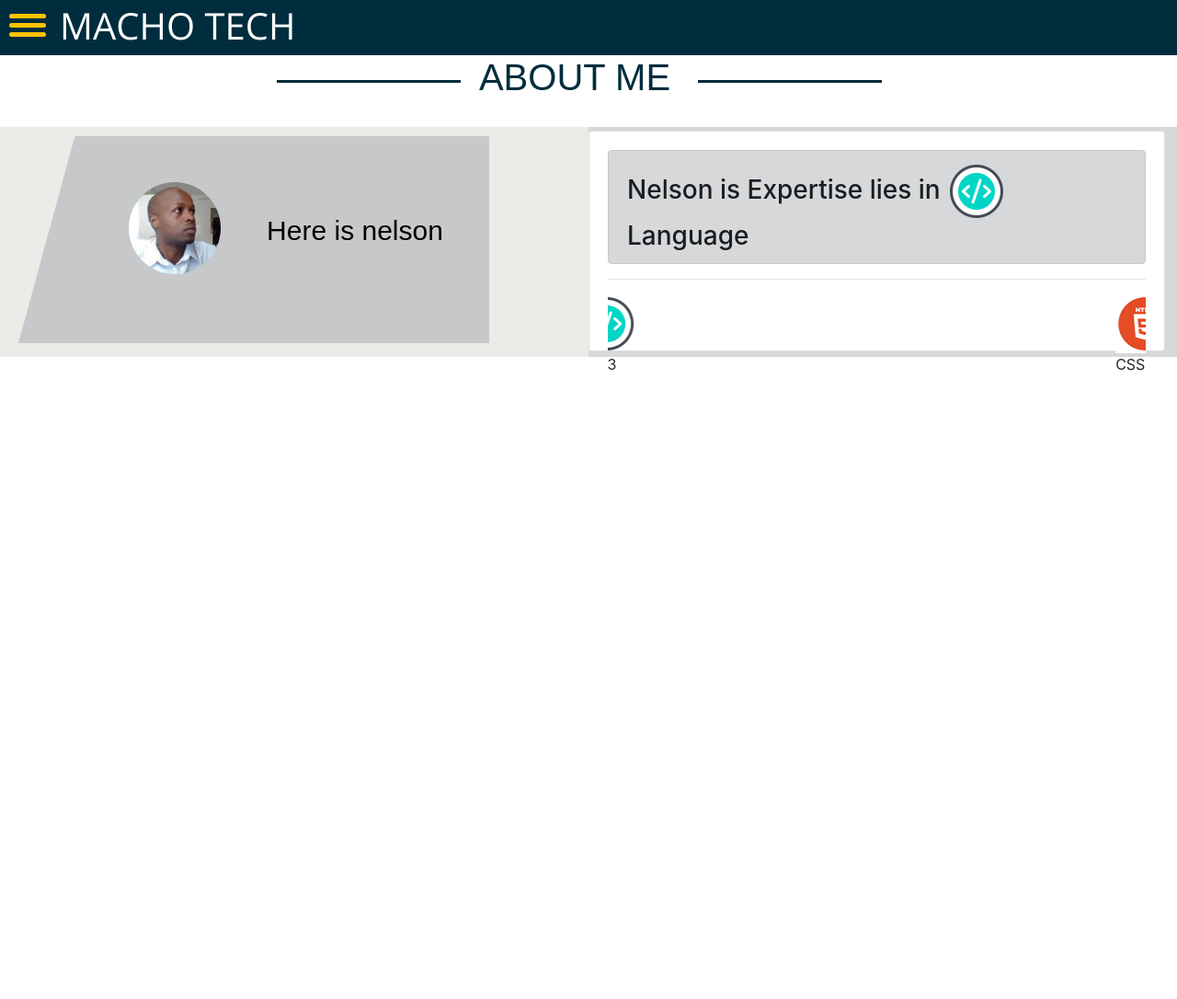
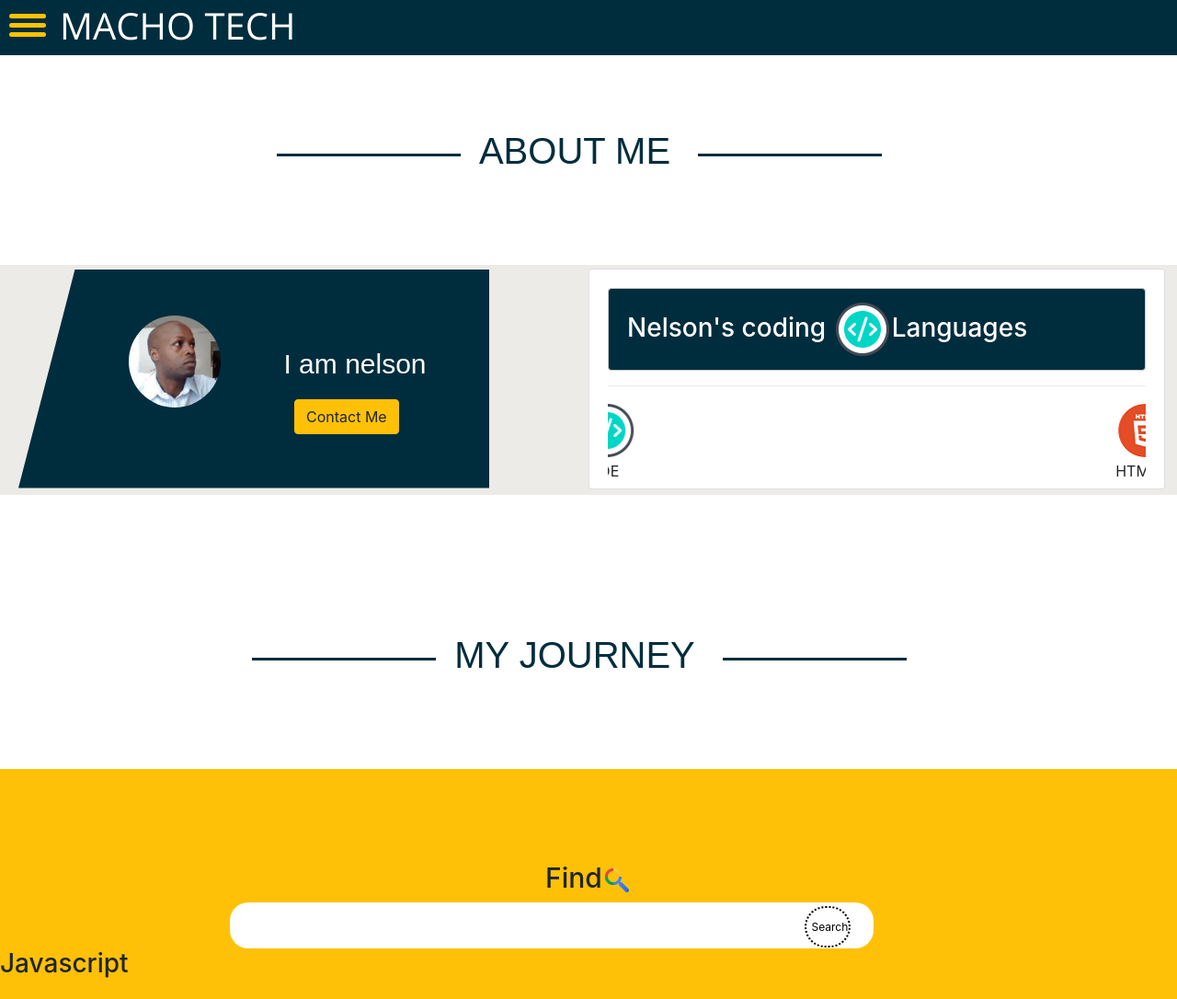
Before and after one commit to MachoTech/Nelson-Profile, a plain HTML site: page machoTech.html in a window 1280 px wide. Shown: the whole page at 92% size. Before the commit the page ends 800 px from the top, so only its background shows below. Drawn offline with nearby package versions, Linux system fonts and the light colour scheme.

Commit message:
images and home page

```diff
--- a/machoTech.css
+++ b/machoTech.css
@@ -49,7 +49,6 @@ background:#002d3d;
 	border-radius: 10px;
 	transition: all 0.3s ease;
 }
-
 .flyoutMenubtn:hover span{
 	background: #f21d1d;
 }
@@ -65,7 +64,6 @@ background:#002d3d;
 	left:-240px;
 	z-index: 900;
 }
-
 .flyoptionMenu.active{
    left: 14px;
 }
@@ -107,7 +105,7 @@ ul #submenu a{
 	width: 100%;
 	height: 250px;
 	background: #ECEBE8;
-	margin-top: 30px;
+	margin-top: 100px;
 }
 
  .secTitle {
@@ -145,18 +143,23 @@ ul #submenu a{
 	width: 200px;
 
 }
+#journey h1{
+	margin-top: 150px;
+}
+#aboutme h1{
+	margin-top: 80px
+}
 
 .intro #introImage{
 	float: left;
 	width:50%;
 	height:250px;
-	background: #ECEBE8;
+	background:#ECEBE8;
 
 
 }
 .intro #introSlider{
 	float: right;
-	background: #d6d8d9;
 	width:50%;
 	height:250px;
 
@@ -170,10 +173,10 @@ ul #submenu a{
 #desc {
 color:white;
 width: 80%;
-height: 90%;
-background: #c6c8ca;
+height: 95%;
+background: #002d3d/*#c6c8ca */;
 margin-left: 20px;
-margin-top: 10px;
+margin-top: 5px;
 
 -webkit-clip-path: polygon(12% 0, 100% 0%, 100% 100%, 0% 100%);
 clip-path: polygon(12% 0, 100% 0%, 100% 100%, 0% 100%);
@@ -181,13 +184,16 @@ clip-path: polygon(12% 0, 100% 0%, 100% 100%, 0% 100%);
 
 #desc article p{
 
-color:#000;
+color:#ffffff;
 text-align: center;
 padding-top: 80px;
 font-family: Overpass,sans-serif,sans-serif;
 font-weight: 200;
 font-size: 30px;
 
+}
+#desc article button{
+	margin-left: 80px;
 }
 
 #desc article img{
@@ -197,3 +203,63 @@ font-size: 30px;
 	max-width: 100px;
 	float:left;
 }
+
+.card h3{
+	background: #002d3d;
+	color: white;
+}
+
+.card-body hr{
+
+	border-color: #ECEBE8;
+}
+
+.myJourney{
+	width: 100%;
+	height: 250px;
+	background: #ffc107;
+	margin-top: 100px;
+	display: block;
+}
+
+.myJourney h1{
+	text-align: center;
+	padding-top: 100px;
+	font-size: 30px;
+}
+
+.lookingSearch{
+	background: #8c8b88a6;
+}
+
+.lookinSearch input{
+   width: 700px;
+   margin-left: 250px;
+   border-radius: 20px;
+   height: 50px;
+  padding-inline-start:20px;
+  padding-inline-end:80px;
+  border: none;
+  outline-style: none;
+}
+.lookinSearch input:hover{
+	/*outline-style: #34495E, #8596A7;*/
+	border:3px solid #92f8f9 ;
+	box-shadow:2px 2px #92f8f9 ;
+
+}
+
+.lookinSearch button{
+	border-radius: 50px;
+	width: 50px;
+	background: #ffffff/*#002d3d*/;
+	border-style: dotted;
+	height: 45px;
+	margin-left: -80px;
+	font-size: 12px;
+}
+.lookinSearch button:hover{
+	outline-style: none;
+	background: #002d3d;
+	color:white;
+}
--- a/machoTech.html
+++ b/machoTech.html
@@ -43,7 +43,7 @@
   	  </div>
     </div>
   </header>
-  <div class="secTitle">
+  <div class="secTitle" id="aboutme">
         <h1>About Me</h1>
       </div>
   <section class="intro">
@@ -51,24 +51,25 @@
       <div id="desc">
             <article>
               <img src="images/nelson1.jpg">
-             <p>Here is nelson</p>
+             <p>I am nelson</p>
+             <button type="button" class="btn btn-warning btn-xs"> <span class="glyphicon glyphicon-user"></span> Contact Me </button>
             </article>
       </div>
     </aside>
     <aside id = "introSlider">
       <div class="card">
         <div class="card-body justify-center">
-          <h3 class="alert alert-dark justify-center" role="alert">Nelson is  Expertise lies in <img src="images/code1.png"><span>Language</span></h3>
+          <h3 class="alert alert-dark justify-center" role="alert">Nelson's coding <img src="images/code1.png"><span>Languages</span></h3>
           <hr>
           <div id="carouselExampleSlidesOnly" class="carousel slide" data-ride="carousel">
          <div class="carousel-inner">
          <div class="carousel-item active">
-        <img src="images/code1.png" class="d-block w-10" alt="Code">
-        <span>CSS3</span>
+        <img src="images/code1.png" class="d-block w-10" alt="Code" >
+        <span>CODE</span>
         </div>
         <div class="carousel-item">
           <img src="images/html.png" class="d-block w-10 " alt="HTML5">
-          <span>CSS3</span>
+          <span>HTML5</span>
         </div>
         <div class="carousel-item">
         <img src="images/css3.png" class="d-block w-10" alt="CSS3">
@@ -78,6 +79,10 @@
         <img src="images/js.png" class="d-block w-10" alt="JAVASCRIPT">
         <span>Javascript</span>
         </div>
+        <div class="carousel-item">
+        <img src="images/bootstrap.png" class="d-block w-10" alt="Bootstrat4">
+        <span>Bootstrap4</span>
+        </div>
         </div>
 </div>
       </div></div>
@@ -85,6 +90,31 @@
 
   </section>
 
+  <div class="secTitle" id="journey">
+        <h1>My Journey</h1>
+  </div>
+
+<section class="myJourney">
+  <h1>
+    Find<img src="images/gicon.png">
+  </h1>
+  <div class="lookinSearch">
+    <input type="input" name="search">
+    <button>Search</button>
+  </div>
+
+  <section class="subSecLearned">
+    <div>
+      <h3 class="js-title">
+    Javascript
+  </h3>
+    </div>
+
+
+
+  </section>
+
+</section>
 
   <script src="https://code.jquery.com/jquery-3.3.1.slim.min.js" integrity="sha384-q8i/X+965DzO0rT7abK41JStQIAqVgRVzpbzo5smXKp4YfRvH+8abtTE1Pi6jizo" crossorigin="anonymous"></script>
 <script src="https://cdnjs.cloudflare.com/ajax/libs/popper.js/1.14.7/umd/popper.min.js" integrity="sha384-UO2eT0CpHqdSJQ6hJty5KVphtPhzWj9WO1clHTMGa3JDZwrnQq4sF86dIHNDz0W1" crossorigin="anonymous"></script>
```
Also changed, not shown: images/bootstrap.png (added), images/gicon.png (added).
